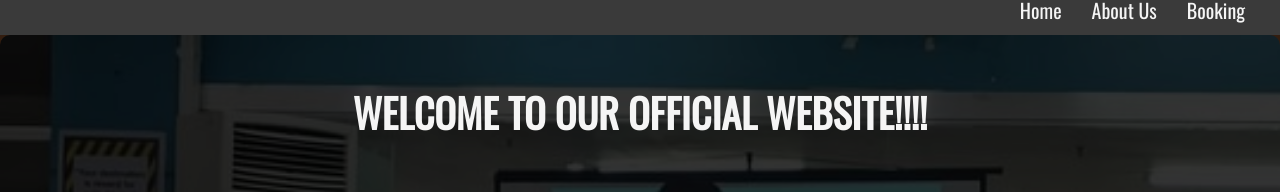
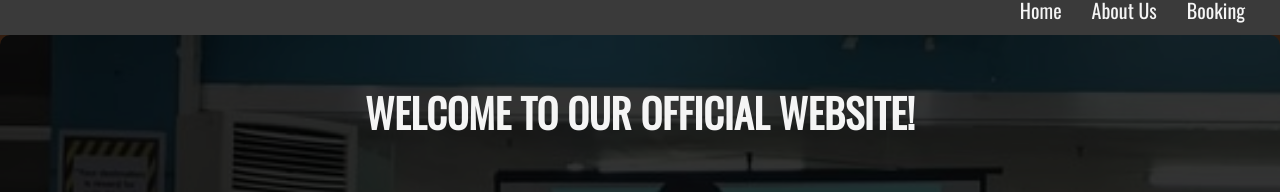
Before and after one commit to dongumayagay/kuya-wheels, a SvelteKit app: page / in a window 1280 px wide. Shown: the part 179-371 px from the top of the page. Built offline with nearby package versions, Linux system fonts and the light colour scheme.

Commit message:
reverting changes

```diff
--- a/src/routes/(customer-side)/+page.svelte
+++ b/src/routes/(customer-side)/+page.svelte
@@ -10,7 +10,7 @@
 <div id="Form1">
 
 	<div id="profileInfo">
-		<h1 style="text-align: center;">WELCOME TO OUR OFFICIAL WEBSITE!!!!</h1>
+		<h1 style="text-align: center;">WELCOME TO OUR OFFICIAL WEBSITE!</h1>
 		<h2>
 			Kuya Wheels Driving School offers driving education that you can count on!
 		</h2>
```
